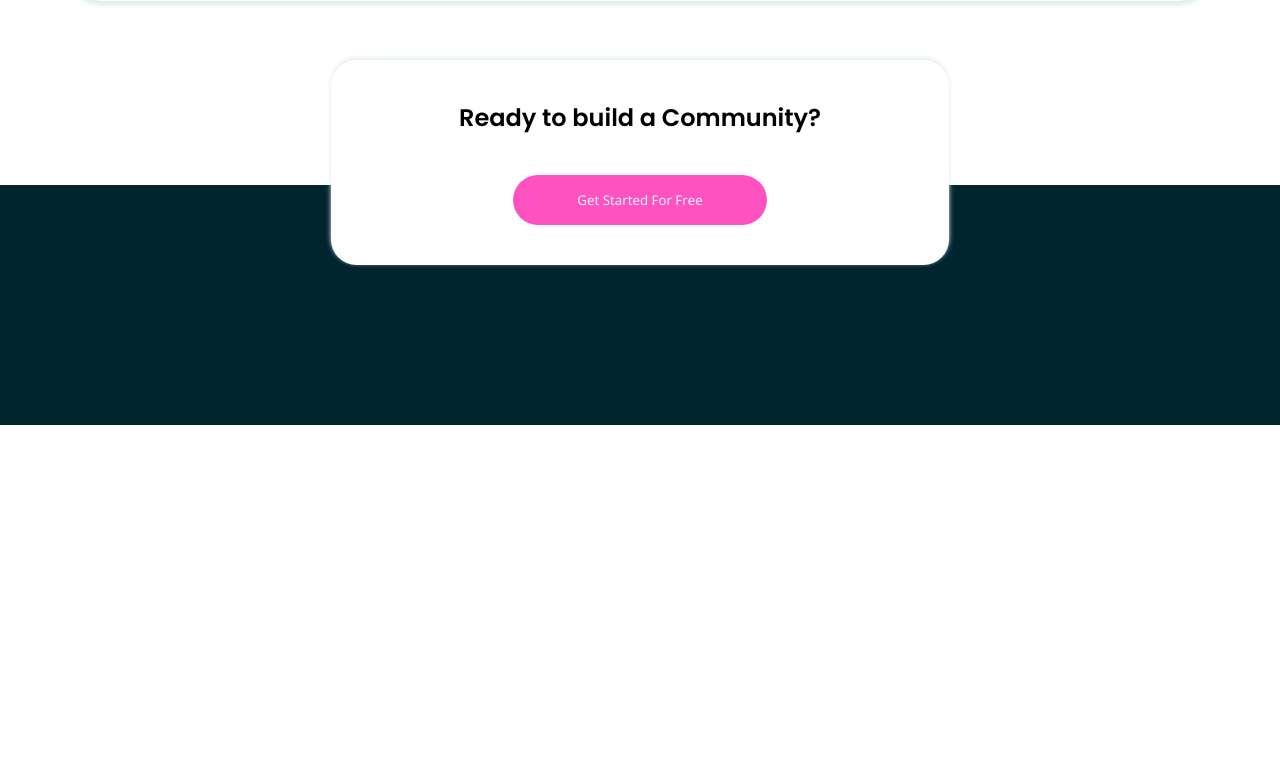
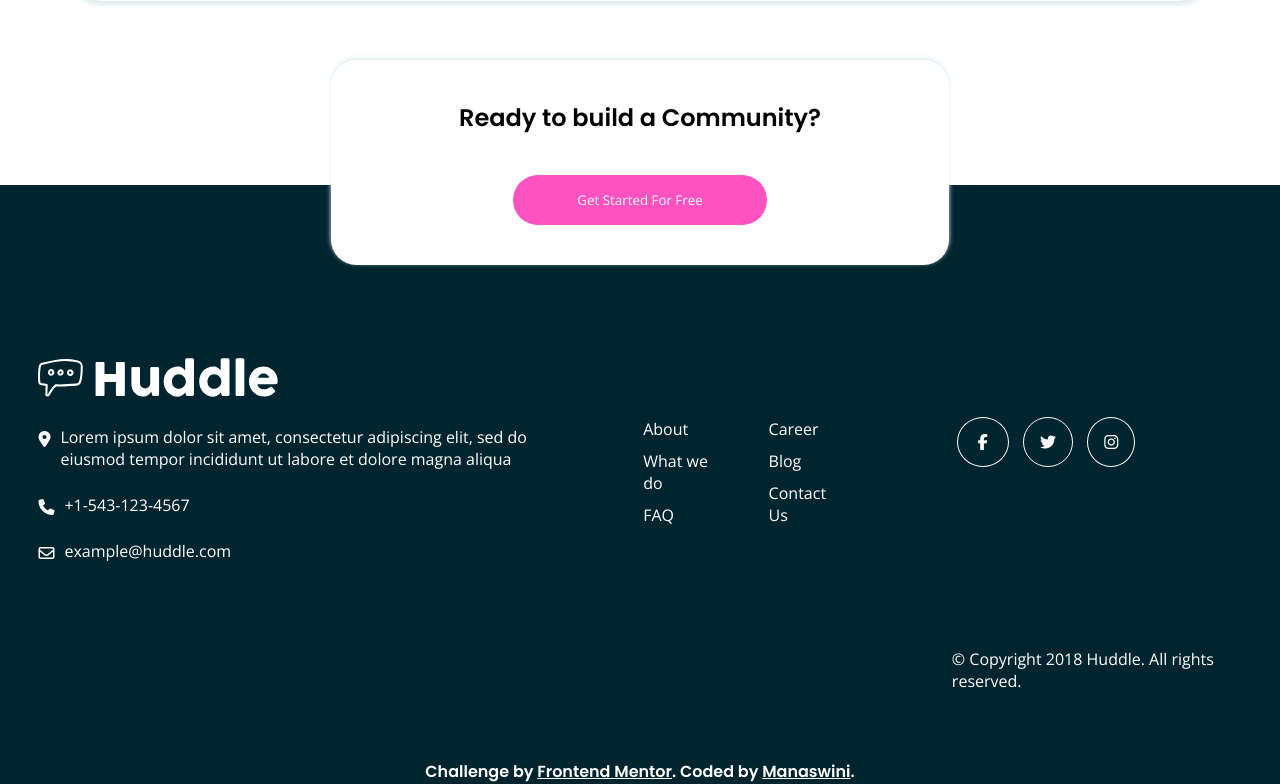
Before and after one commit to Manaswini1832/Huddle-Frontend-Mentor, a plain HTML site: page index.html in a window 1280 px wide. Shown: the part 1973-2757 px from the top of the page. Before the commit the page ends 2398 px from the top, so only its background shows below. Drawn offline with nearby package versions, Linux system fonts and the light colour scheme.

Commit message:
Finish contact section

```diff
--- a/index.html
+++ b/index.html
@@ -20,6 +20,11 @@
     <title>
       Frontend Mentor | Huddle landing page with alternating feature blocks
     </title>
+    <!-- Font Awesome script -->
+    <script
+      src="https://kit.fontawesome.com/f10d2f4509.js"
+      crossorigin="anonymous"
+    ></script>
   </head>
   <body>
     <!--Landing section-->
@@ -110,16 +115,69 @@
         </div>
       </div>
 
-      <div class="feature-last">
-        <h2>Ready to build a Community?</h2>
-        <button class="landing-pink-btn">
-          <p>Get Started For Free</p>
-        </button>
+      <div class="feature-last-wrapper">
+        <div class="feature-last">
+          <h2>Ready to build a Community?</h2>
+          <button class="landing-pink-btn">
+            <p>Get Started For Free</p>
+          </button>
+        </div>
       </div>
     </section>
 
     <section id="contact">
-      <div class="contact-div"></div>
+      <div class="contact-div">
+        <img src="./images/logo-white.svg" alt="white-logo" />
+        <div class="address">
+          <i class="fa fa-map-marker contact-div-icon" aria-hidden="true"></i>
+          <p>
+            Lorem ipsum dolor sit amet, consectetur adipiscing elit, sed do
+            eiusmod tempor incididunt ut labore et dolore magna aliqua
+          </p>
+        </div>
+        <div class="number">
+          <i class="fa fa-phone contact-div-icon" aria-hidden="true"></i>
+          <p>+1-543-123-4567</p>
+        </div>
+        <div class="email">
+          <i class="fa fa-envelope-o contact-div-icon" aria-hidden="true"></i>
+          <p>example@huddle.com</p>
+        </div>
+      </div>
+
+      <div class="nav-last">
+        <div class="first">
+          <ul>
+            <li>About</li>
+            <li>What we do</li>
+            <li>FAQ</li>
+          </ul>
+        </div>
+        <div class="last">
+          <ul>
+            <li>Career</li>
+            <li>Blog</li>
+            <li>Contact Us</li>
+          </ul>
+        </div>
+      </div>
+
+      <div class="social-icons">
+        <i class="fa fa-facebook" aria-hidden="true"></i>
+        <i class="fa fa-twitter" aria-hidden="true"></i>
+        <i class="fa fa-instagram" aria-hidden="true"></i>
+        <p class="copyright">
+          &copy; Copyright 2018 Huddle. All rights reserved.
+        </p>
+      </div>
     </section>
   </body>
+  <footer>
+    <p class="attribution">
+      Challenge by
+      <a href="https://www.frontendmentor.io?ref=challenge" target="_blank"
+        >Frontend Mentor</a
+      >. Coded by <a href="https://twitter.com/thisismanaswini">Manaswini</a>.
+    </p>
+  </footer>
 </html>
--- a/styles.css
+++ b/styles.css
@@ -98,7 +98,7 @@ body {
 .feature {
   display: flex;
   width: 90vw;
-  box-shadow: 0 2px 5px 2px #e0ebee;
+  box-shadow: 0 1px 5px 3px #e0ebee;
   border-radius: 3vw;
   padding: 8vh 0;
   background-color: #fff;
@@ -158,9 +158,19 @@ body {
   color: #868789;
 }
 
-.feature-last {
+/*The wrapper is to center the div inside it horizontally*/
+.feature-last-wrapper {
   position: absolute;
   bottom: -10vh;
+  left: 0;
+  right: 0;
+  margin: auto;
+  display: flex;
+  justify-content: center;
+  align-items: center;
+}
+
+.feature-last {
   background-color: #fff;
   box-shadow: 0 -2px 5px #e0ebee;
   padding: 5vh 10vw;
@@ -174,6 +184,98 @@ body {
 .feature-last h2 {
   font-family: "Poppins", "sans-serif";
   font-weight: 600;
+}
+
+#contact {
+  width: 100vw;
+  min-height: 30vh;
+  background-color: #00252e;
+  color: #fff;
+  display: flex;
+  justify-content: center;
+  align-items: center;
+  padding: 20vh 2vw 20vh 2vw;
+  font-family: "Open Sans", sans-serif;
+}
+
+.contact-div {
+  width: 50%;
+}
+
+.contact-div,
+.nav-last,
+.social-icons {
+  margin: 1vw;
+}
+
+.social-icons {
+  margin-right: 0;
+  padding-left: 5vw;
+}
+
+.address,
+.number,
+.email {
+  margin: 3vh 1vw 3vh 0;
+  display: flex;
+}
+
+.address p,
+.number p,
+.email p {
+  margin-left: 10px;
+  display: inline-block;
+}
+
+.contact-div-icon {
+  margin-top: 5px;
+}
+
+.nav-last {
+  display: flex;
+}
+
+.first,
+.last {
+  margin: 0 2vw;
+}
+
+li {
+  list-style: none;
+  margin: 10px 0;
+}
+
+.fa-facebook,
+.fa-twitter,
+.fa-instagram {
+  color: #fff;
+  border-radius: 50%;
+  border: 1px solid #fff;
+  padding: 2vmin;
+  margin: 5px;
+}
+
+/*To make all the logos look similar*/
+.fa-facebook {
+  padding-left: 2.5vmin;
+  padding-right: 2.5vmin;
+}
+
+.copyright {
+  position: relative;
+  top: 20vh;
+  margin-top: 2vh;
+}
+
+footer {
+  background-color: #00252e;
+  text-align: center;
+  color: #fff;
+  font-family: "Poppins", "sans-serif";
+}
+
+a {
+  color: #fff;
 }
 
 @media only screen and (max-width: 425px) {
@@ -256,7 +358,7 @@ body {
 
   .feature-last {
     position: absolute;
-    bottom: -25vh;
+    bottom: -15vh;
     background-color: #fff;
     box-shadow: 0 -2px 5px #e0ebee;
     padding: 5vh 3vw;
@@ -268,6 +370,52 @@ body {
     text-align: center;
     margin: 5vw;
   }
+
+  #contact {
+    display: flex;
+    flex-direction: column;
+    padding: 35vh 0 1vh 0;
+  }
+  .contact-div,
+  .nav-last,
+  .social-icons,
+  .first,
+  .last,
+  li,
+  ul {
+    padding: 0;
+    margin: 0;
+  }
+
+  .contact-div,
+  .nav-last,
+  .social-icons {
+    width: 100%;
+  }
+
+  .contact-div,
+  .nav-last {
+    padding: 1vh 5vw;
+  }
+
+  .nav-last {
+    flex-direction: column;
+    margin-top: 4vh;
+  }
+
+  li {
+    margin: 0 0 2vh 0;
+  }
+
+  .social-icons {
+    text-align: center;
+    padding: 5vh 1vw;
+  }
+
+  .copyright {
+    top: 0;
+    right: 0;
+  }
 }
 
 @media only screen and (min-width: 1440px) {
@@ -278,9 +426,3 @@ body {
     font-size: 20px;
   }
 }
-
-.contact-div {
-  width: 100vw;
-  height: 30vh;
-  background-color: #00252e;
-}
```
Also changed, not shown: content.txt (deleted), images/logo-white.svg (added).
